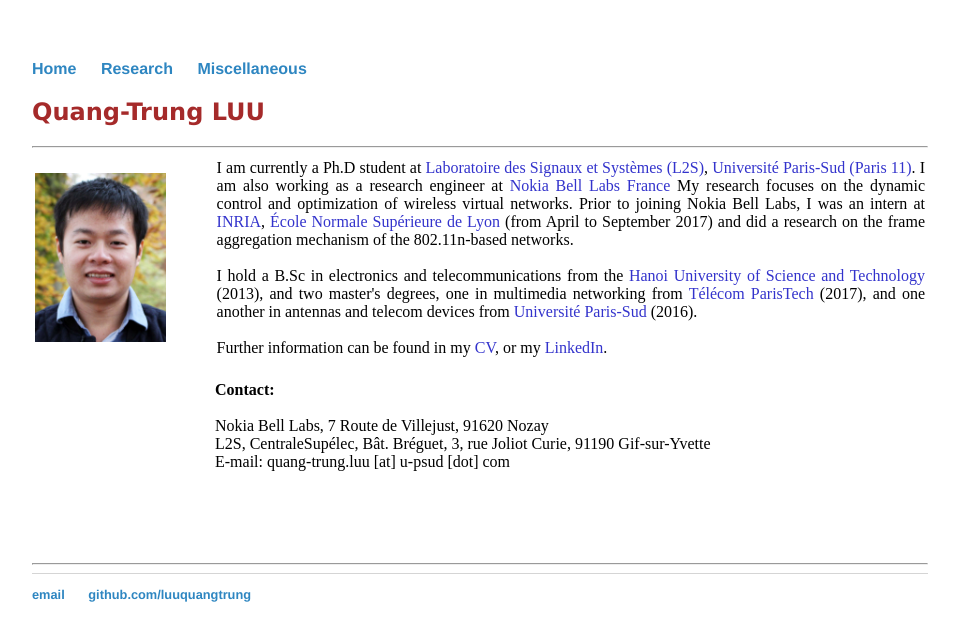
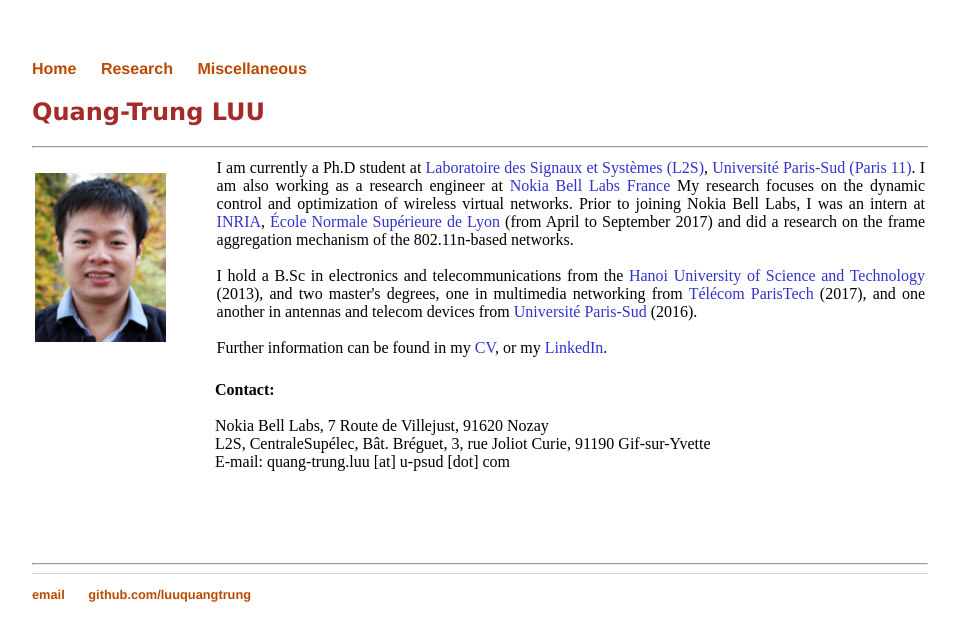
Before and after one commit to luuquangtrung/luuquangtrung.github.io_v1, a Jekyll site: the page built from index.html, in a window 1280 px wide. Shown: the top 641 px of the page, without its empty margins (160-1119 px from the left). Built offline with Jekyll 4.4.1, drawn with Linux system fonts in a browser that asks for light colours.

Commit message:
Update main.css

```diff
--- a/css/main.css
+++ b/css/main.css
@@ -14,7 +14,7 @@ nav ul li, footer ul li {
 }
 a {
     text-decoration: none;
-    color: #2E86C1;
+    color: #BA4A00;
 }
 a:hover {
     <!-- text-decoration: underline; -->
```
